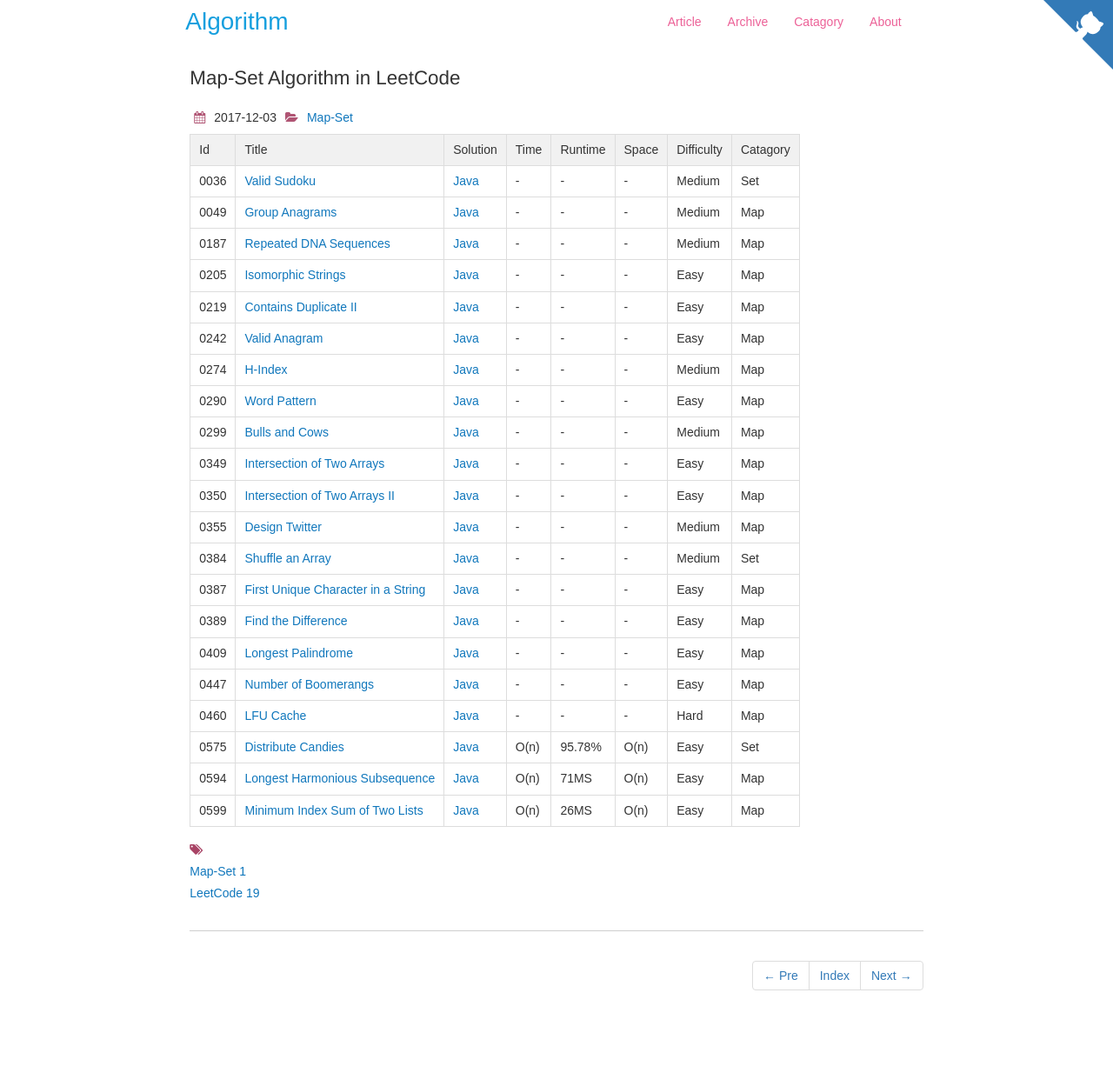
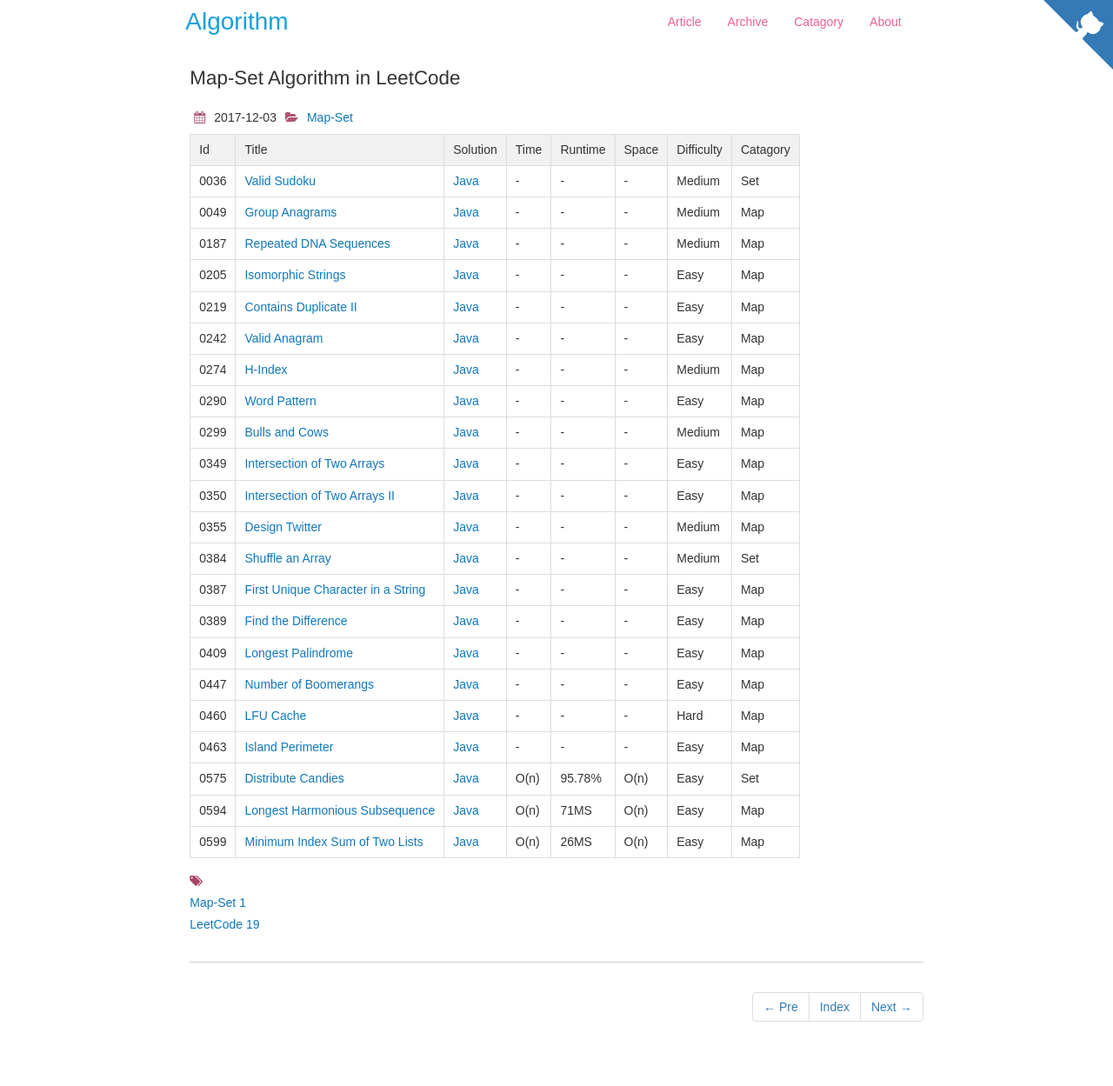
Before and after one commit to dunso/algorithm, a Jekyll site: the page built from docs/_posts/2017-12-03-Map-Set.md, in a window 1280 px wide. Shown: the whole page at 87% size. Built offline with Jekyll 4.4.1, drawn with Linux system fonts in a browser that asks for light colours; nearby versions of some CDN libraries; before the commit the page ends 1213 px from its top, so only the background shows below that.

Commit message:
Add index of LeetCode0463.java to docs

```diff
--- a/docs/_posts/2017-12-03-Map-Set.md
+++ b/docs/_posts/2017-12-03-Map-Set.md
@@ -30,6 +30,7 @@
 |0409|[Longest Palindrome](https://leetcode.com/problems/longest-palindrome/) | [Java](https://e.srl/leetcode-409)  |-|-|-| Easy |Map|
 |0447|[Number of Boomerangs](https://leetcode.com/problems/number-of-boomerangs/) | [Java](https://e.srl/leetcode-447)  |-|-|-| Easy |Map|
 |0460|[LFU Cache](https://leetcode.com/problems/lfu-cache/) | [Java](https://e.srl/leetcode-460)  |-|-|-| Hard |Map|
+|0463|[Island Perimeter](https://leetcode.com/problems/island-perimeter/) | [Java](https://e.srl/leetcode-463)  |-|-|-| Easy |Map|
 |0575|[Distribute Candies](https://leetcode.com/problems/distribute-candies)| [Java](https://e.srl/leetcode-575/)  | O(n) |95.78%| O(n)  |  Easy |Set|
 |0594|[Longest Harmonious Subsequence](https://leetcode.com/problems/longest-harmonious-subsequence/)| [Java](https://e.srl/leetcode-594/)  | O(n) |71MS| O(n)  |  Easy |Map|
 |0599|[Minimum Index Sum of Two Lists](https://leetcode.com/problems/minimum-index-sum-of-two-lists) | [Java](https://e.srl/leetcode-599/)  | O(n) |26MS| O(n)  |  Easy |Map|
```
